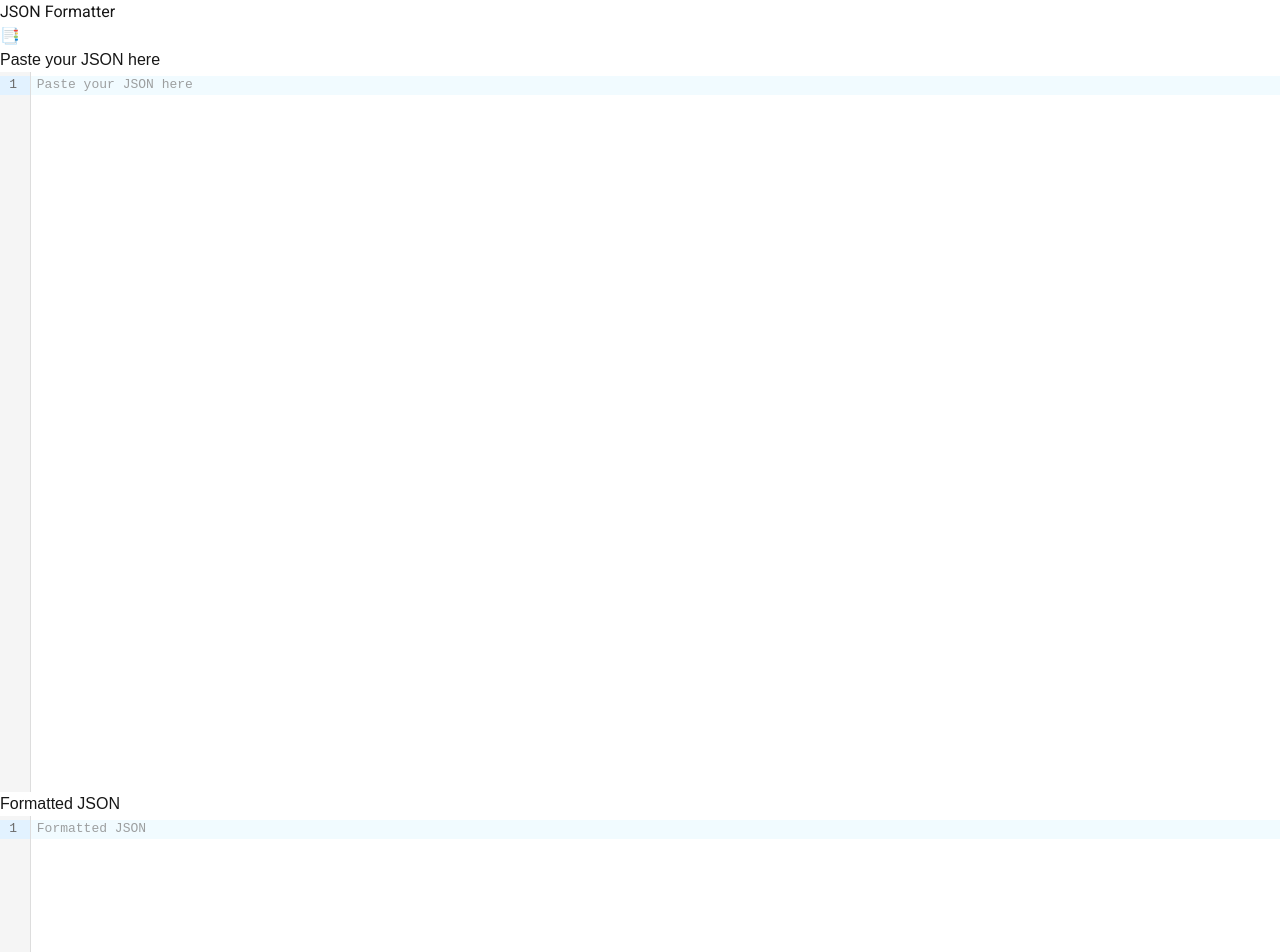
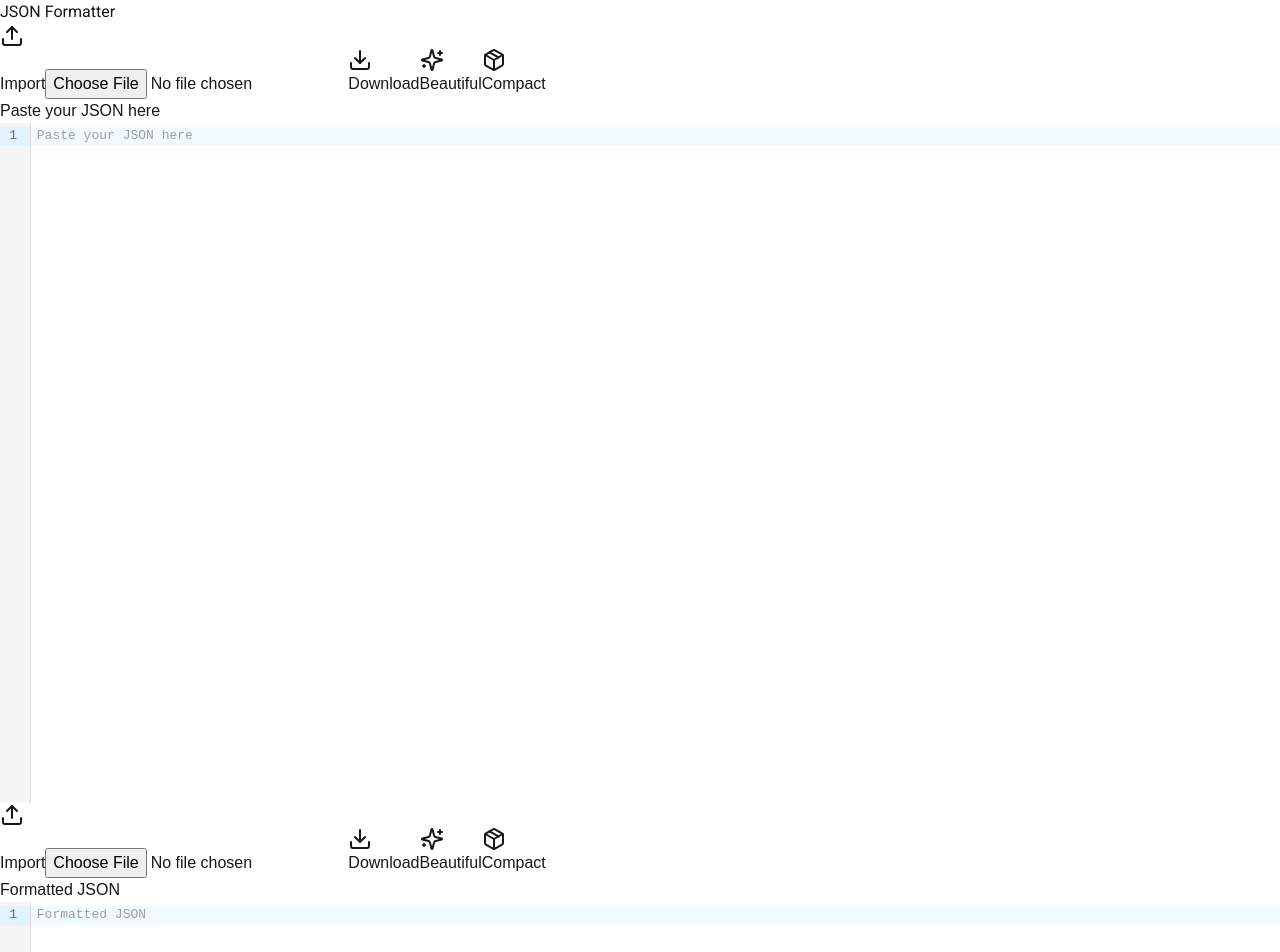
Before and after one commit to earth774/json-formatter, a Next.js app: page / in a window 1280 px wide. Shown: the top 952 px of the page. Built offline with nearby package versions, Linux system fonts and the light colour scheme.

Commit message:
add button format download upload

```diff
--- a/package.json
+++ b/package.json
@@ -16,6 +16,7 @@
     "@codemirror/view": "^6.36.1",
     "@next/bundle-analyzer": "^15.1.2",
     "@uiw/react-codemirror": "^4.23.7",
+    "lucide-react": "^0.469.0",
     "next": "15.1.2",
     "react": "^19.0.0",
     "react-dom": "^19.0.0",
--- a/src/app/page.tsx
+++ b/src/app/page.tsx
@@ -5,6 +5,7 @@ import { useState } from "react";
 const CodeMirror = dynamic(() => import('@uiw/react-codemirror'), { ssr: false });
 import { autocompletion, CompletionContext } from "@codemirror/autocomplete";
 import { json as jsonLang } from "@codemirror/lang-json";
+import { Download, Package, Sparkles, Upload } from 'lucide-react';
 
 const getJSONCompletions = (context: CompletionContext) => {
   const suggestions = [
@@ -43,26 +44,100 @@ const Home = () => {
     }
   };
 
+  const handleImportJSON = async (event: React.ChangeEvent<HTMLInputElement>) => {
+    const file = event.target.files?.[0];
+    if (!file) {
+      setError('No file selected');
+      return;
+    }
+
+    try {
+      const text = await file.text();
+      setInput(text);
+      const parsed = JSON.parse(text);
+      const formatted = JSON.stringify(parsed, null, 2);
+      setOutput(formatted);
+      setError('');
+    } catch (err: any) {
+      setError('Failed to parse JSON file');
+      setOutput('');
+    }
+  };
+
+  const handleDownloadJSON = () => {
+    if (!output) {
+      setError('No JSON to download');
+      return;
+    }
+
+    const blob = new Blob([output], { type: 'application/json' });
+    const url = URL.createObjectURL(blob);
+    const a = document.createElement('a');
+    a.href = url;
+    a.download = 'formatted.json';
+    document.body.appendChild(a);
+    a.click();
+    document.body.removeChild(a);
+    URL.revokeObjectURL(url);
+  };
+
+  const handleCompactJSON = () => {
+    try {
+      const parsed = JSON.parse(input);
+      const minified = JSON.stringify(parsed);
+      setOutput(minified);
+      setError('');
+    } catch (err: any) {
+      setOutput(err.message);
+    }
+  };
+
   return (
     <div className="flex min-h-screen flex-col">
-      <header className="h-10 border-b border-gray-300 bg-background">
-        <nav className="flex h-full items-center justify-center">
+      <header className="h-20 border-b border-gray-300 bg-background">
+        <nav className="flex h-full items-center justify-between mx-10">
           <h1 className={`text-2xl font-bold ${roboto.className}`}>JSON Formatter</h1>
+          <div className="flex-row items-center justify-center gap-2 hidden md:flex">
+            <label
+              htmlFor="file-upload"
+              className="bg-white hover:bg-gray-100 text-gray-800 font-semibold py-2 px-4 border border-gray-400 rounded shadow flex flex-row items-center justify-center gap-2 cursor-pointer"
+            >
+              <Upload className="w-4 h-4 mr-2" />
+              Import
+            </label>
+            <input
+              id="file-upload"
+              type="file"
+              accept=".json"
+              className="hidden"
+              onChange={handleImportJSON}
+            />
+            <button
+              onClick={handleDownloadJSON}
+              className="bg-white hover:bg-gray-100 text-gray-800 font-semibold py-2 px-4 border border-gray-400 rounded shadow flex flex-row items-center justify-center gap-2">
+              <Download className="w-4 h-4 mr-2" />
+              Download
+            </button>
+            <button
+              onClick={handleFormatJSON}
+              className="bg-white hover:bg-gray-100 text-gray-800 font-semibold py-2 px-4 border border-gray-400 rounded shadow flex flex-row items-center justify-center gap-2">
+              <Sparkles className="w-4 h-4 mr-2" />
+              Beautiful
+            </button>
+            <button
+              onClick={handleCompactJSON}
+              className="bg-white hover:bg-gray-100 text-gray-800 font-semibold py-2 px-4 border border-gray-400 rounded shadow flex flex-row items-center justify-center gap-2">
+              <Package className="w-4 h-4 mr-2" />
+              Compact
+            </button>
+          </div>
         </nav>
       </header>
 
       <main className="flex flex-1 flex-row">
-        <button
-          onClick={handleFormatJSON}
-          className="fixed bottom-5 right-5 z-10 rounded-full border border-gray-300 bg-background w-20 h-20 hover:bg-gray-100"
-          aria-label="Format JSON"
-        >
-          📑
-        </button>
-
-        <div className="flex w-full">
+        <div className="flex flex-col md:flex-row gap-4 md:gap-0 w-full">
           {/* Input JSON Editor */}
-          <div className="flex flex-col w-1/2">
+          <div className="flex flex-col w-full md:w-1/2">
             <label id="json-input-label" className="sr-only" htmlFor="json-input">
               Paste your JSON here
             </label>
@@ -70,7 +145,7 @@ const Home = () => {
               id="json-input"
               placeholder="Paste your JSON here"
               value={input}
-              height="calc(100vh - 80px)"
+              height="calc(100vh - 120px)"
               width="100%"
               extensions={[
                 jsonLang(),
@@ -81,8 +156,43 @@ const Home = () => {
             />
           </div>
 
+          <div className="flex-row items-center justify-center flex-wrap gap-2 flex md:hidden">
+            <label
+              htmlFor="file-upload"
+              className="bg-white hover:bg-gray-100 text-gray-800 font-semibold py-2 px-4 border border-gray-400 rounded shadow flex flex-row items-center justify-center gap-2 cursor-pointer"
+            >
+              <Upload className="w-4 h-4 mr-2" />
+              Import
+            </label>
+            <input
+              id="file-upload"
+              type="file"
+              accept=".json"
+              className="hidden"
+              onChange={handleImportJSON}
+            />
+            <button
+              onClick={handleDownloadJSON}
+              className="bg-white hover:bg-gray-100 text-gray-800 font-semibold py-2 px-4 border border-gray-400 rounded shadow flex flex-row items-center justify-center gap-2">
+              <Download className="w-4 h-4 mr-2" />
+              Download
+            </button>
+            <button
+              onClick={handleFormatJSON}
+              className="bg-white hover:bg-gray-100 text-gray-800 font-semibold py-2 px-4 border border-gray-400 rounded shadow flex flex-row items-center justify-center gap-2">
+              <Sparkles className="w-4 h-4 mr-2" />
+              Beautiful
+            </button>
+            <button
+              onClick={handleCompactJSON}
+              className="bg-white hover:bg-gray-100 text-gray-800 font-semibold py-2 px-4 border border-gray-400 rounded shadow flex flex-row items-center justify-center gap-2">
+              <Package className="w-4 h-4 mr-2" />
+              Compact
+            </button>
+          </div>
+
           {/* Formatted JSON Viewer */}
-          <div className="flex flex-col w-1/2">
+          <div className="flex flex-col w-full md:w-1/2">
             <label id="json-output-label" className="sr-only" htmlFor="json-output">
               Formatted JSON
             </label>
@@ -90,27 +200,16 @@ const Home = () => {
               id="json-output"
               placeholder="Formatted JSON"
               value={output}
-              height="calc(100vh - 80px)"
+              height="calc(100vh - 120px)"
               width="100%"
-              extensions={[jsonLang()]}
+              extensions={[
+                jsonLang(),
+              ]}
               readOnly
               aria-labelledby="json-output-label"
             />
           </div>
         </div>
-
-        {error && (
-          <div className="fixed right-5 top-5 z-10 flex items-center gap-2 rounded bg-red-50 px-6 py-3 shadow-md">
-            <span className="text-red-800">{error}</span>
-            <button
-              onClick={() => setError('')}
-              className="text-red-800 hover:text-red-900"
-              aria-label="Close error message"
-            >
-              ✕
-            </button>
-          </div>
-        )}
       </main>
 
       <footer className="h-10 border-t border-gray-300 bg-background">
```
Also changed, not shown: 1 other file (tests, documents, lock files or other folders).
